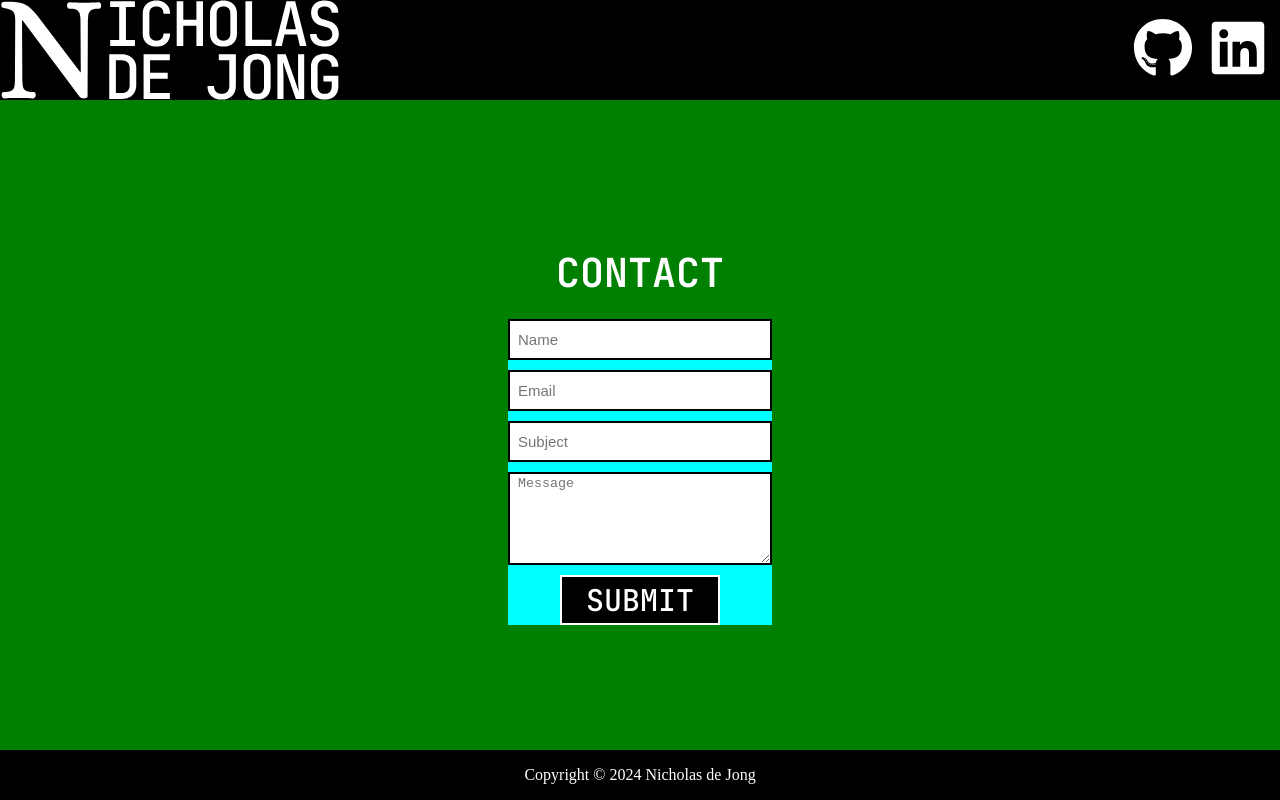
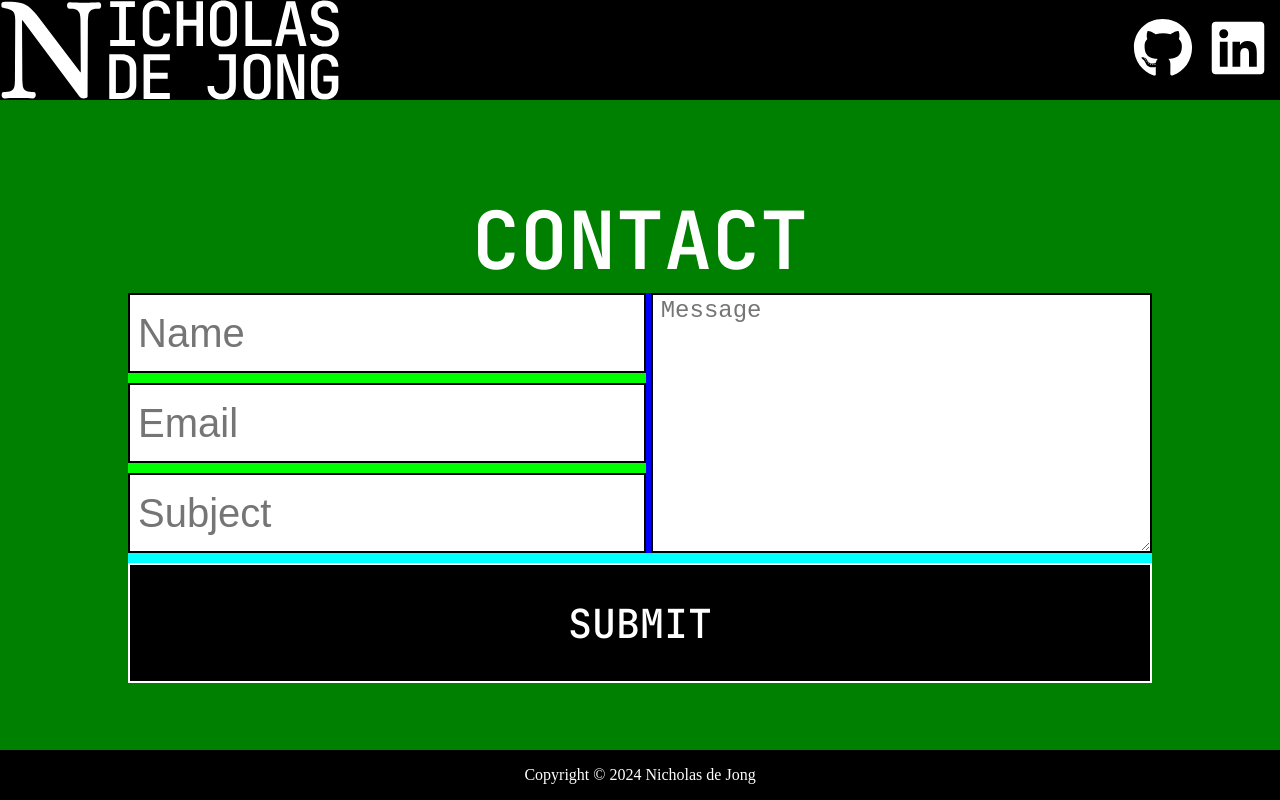
Before and after one commit to nicholasdejong/website, a Next.js app: page /contact in a window 1280 px wide. Built offline with nearby package versions, Linux system fonts and the light colour scheme.

Commit message:
Refurbish contact page
It still needs some extra work, but should be considered an improvement.

```diff
--- a/src/app/(header_footer)/contact/page.js
+++ b/src/app/(header_footer)/contact/page.js
@@ -1,17 +1,21 @@
 import styles from './page.module.css';
 import { JetBrains_Mono } from 'next/font/google';
 
-const jetbrains = JetBrains_Mono({subsets: ['latin']});
+const jetbrains = JetBrains_Mono({ subsets: ['latin'] });
 
 export default function Contact() {
     return <div className={styles.page}>
         <article className={styles.article}>
             <h1 className={`${styles.heading} ${jetbrains.className}`}>Contact</h1>
             <form className={styles.form} action={'/api/submit'} method='post'>
-                <input className={styles.input} name='name' placeholder='Name' required/>
-                <input className={styles.input} name='email' placeholder='Email' type='email' required/>
-                <input className={styles.input} name='subject' placeholder='Subject' required/>
-                <textarea className={styles.message} name='message' placeholder='Message' required/>
+                <div className={styles.textWrapper}>
+                    <div className={styles.inputWrapper}>
+                        <input className={styles.input} name='name' placeholder='Name' required />
+                        <input className={styles.input} name='email' placeholder='Email' type='email' required />
+                        <input className={styles.input} name='subject' placeholder='Subject' required />
+                    </div>
+                    <textarea className={styles.message} name='message' placeholder='Message' required />
+                </div>
                 <input className={`${styles.submit} ${jetbrains.className}`} type='submit' formMethod='POST' value='Submit' />
             </form>
         </article>
--- a/src/app/(header_footer)/contact/page.module.css
+++ b/src/app/(header_footer)/contact/page.module.css
@@ -16,14 +16,13 @@
 .heading {
     font-size: 40px;
     margin: 20px 0;
-    /* -webkit-text-stroke-width: 2px;
-    -webkit-text-stroke-color: black; */
     color: white;
     font-weight: 600;
     text-transform: uppercase;
 }
 
 .form {
+    width: 80vw;
     background-color: aqua;
     display: flex;
     flex-direction: column;
@@ -31,28 +30,42 @@
     gap: 10px;
 }
 
+.textWrapper {
+    display: flex;
+    flex-direction: column;
+    gap: 10px;
+}
+
+.inputWrapper {
+    display: flex;
+    flex-direction: column;
+    gap: 10px;
+}
+
 .input {
-    width: 250px;
-    height: 35px;
+    box-sizing: border-box;
+    width: 80vw;
+    height: 50px;
     border: 2px solid black;
     padding-left: 8px;
-    font-size: 15px;
+    font-size: 20px;
 }
 
 .message {
-    width: 250px;
-    height: 85px;
-    min-height: 85px;
+    box-sizing: border-box;
+    width: 80vw;
+    min-height: 25vh;
     resize: vertical;
     border: 2px solid black;
     padding-left: 8px;
+    font-size: 20px;
 }
 
 .submit {
     background-color: black;
     border: 2px solid white;
     color: white;
-    width: 160px;
+    width: 80vw;
     height: 50px;
     font-size: 30px;
     text-transform: uppercase;
@@ -64,3 +77,39 @@
         cursor: pointer;
     }
 }
+
+@media only screen and (min-width: 1200px), (orientation: landscape) {
+    .textWrapper {
+        flex-direction: row;
+        background-color: blue;
+        width: 80vw;
+        gap: 5px;
+    }
+
+    .inputWrapper {
+        align-items: center;
+        background-color: lime;
+        flex-grow: 2;
+    }
+
+    .input {
+        width: 100%;
+        height: 10vh;
+        font-size: 5vh;
+    }
+
+    .message {
+        width: 40vw;
+        font-size: 3vh;
+    }
+
+    .submit {
+        height: 15vh;
+        font-size: 5vh;
+    }
+
+    .heading {
+        font-size: 10vh;
+        margin-bottom: 0;
+    }
+}
```
